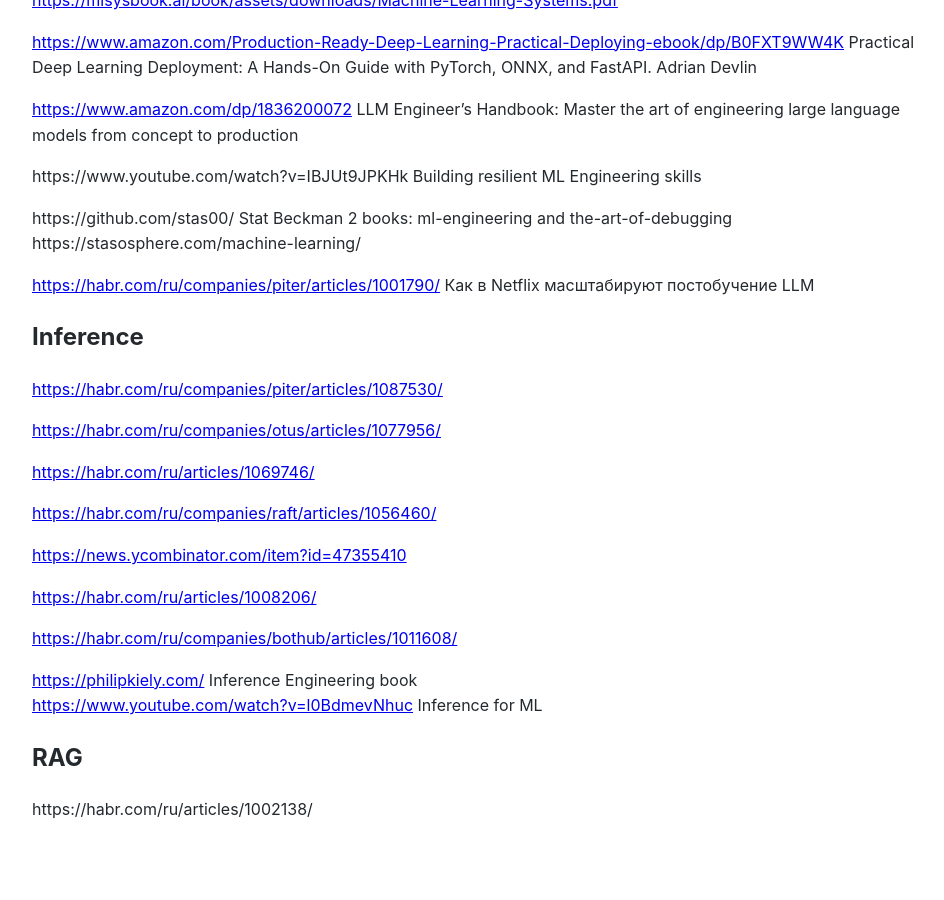
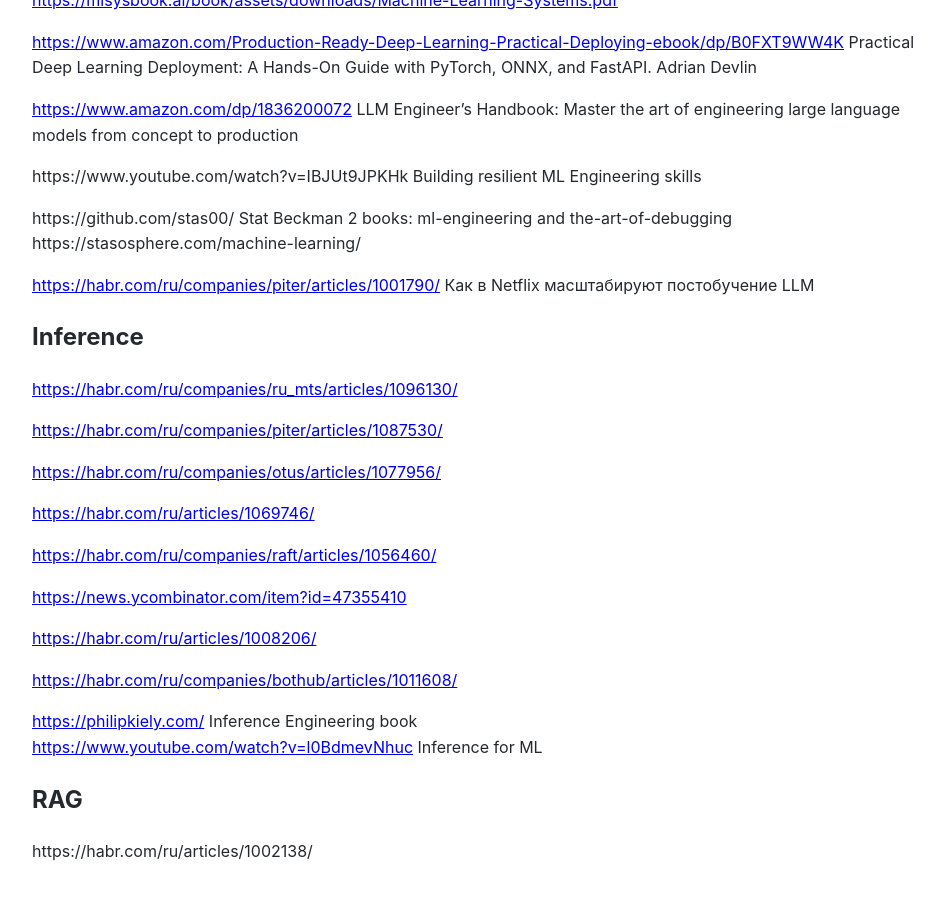
Before and after one commit to Michael-Lubinsky/michael-lubinsky.github.com, a Jekyll site: the page built from ml/ml_system_design.md, in a window 1280 px wide and 900 px high, scrolled down 1932 px. Shown: the whole window, without its empty margins (158-1102 px from the left). Built offline with Jekyll 4.4.1, drawn with Linux system fonts in a browser that asks for light colours; our own code applies the rules of GitHub Pages for plain Markdown files; before the commit the page ends 2791 px from its top, so only the background shows below that.

Commit message:
Add additional inference resources to documentation

```diff
--- a/ml/ml_system_design.md
+++ b/ml/ml_system_design.md
@@ -106,6 +106,8 @@
 
 ## Inference
 
+<https://habr.com/ru/companies/ru_mts/articles/1096130/>
+
 <https://habr.com/ru/companies/piter/articles/1087530/>
 
 <https://habr.com/ru/companies/otus/articles/1077956/>
```
